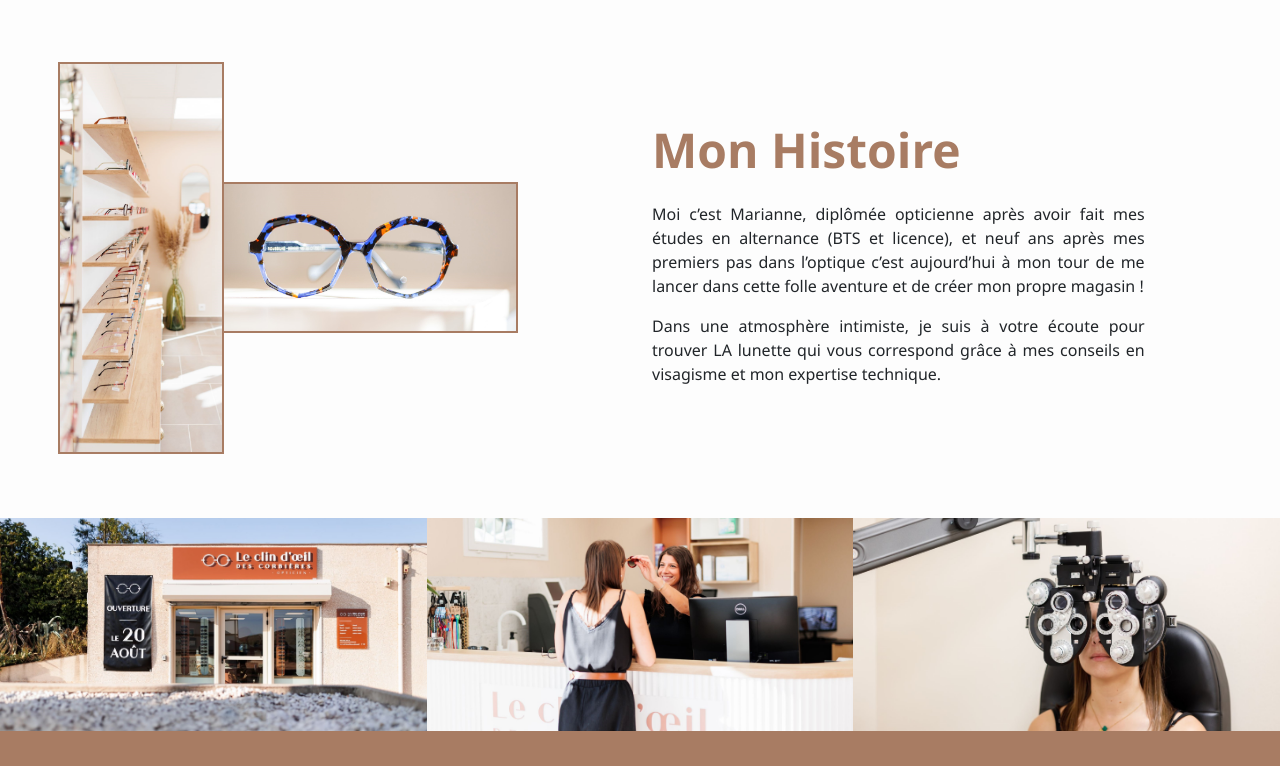
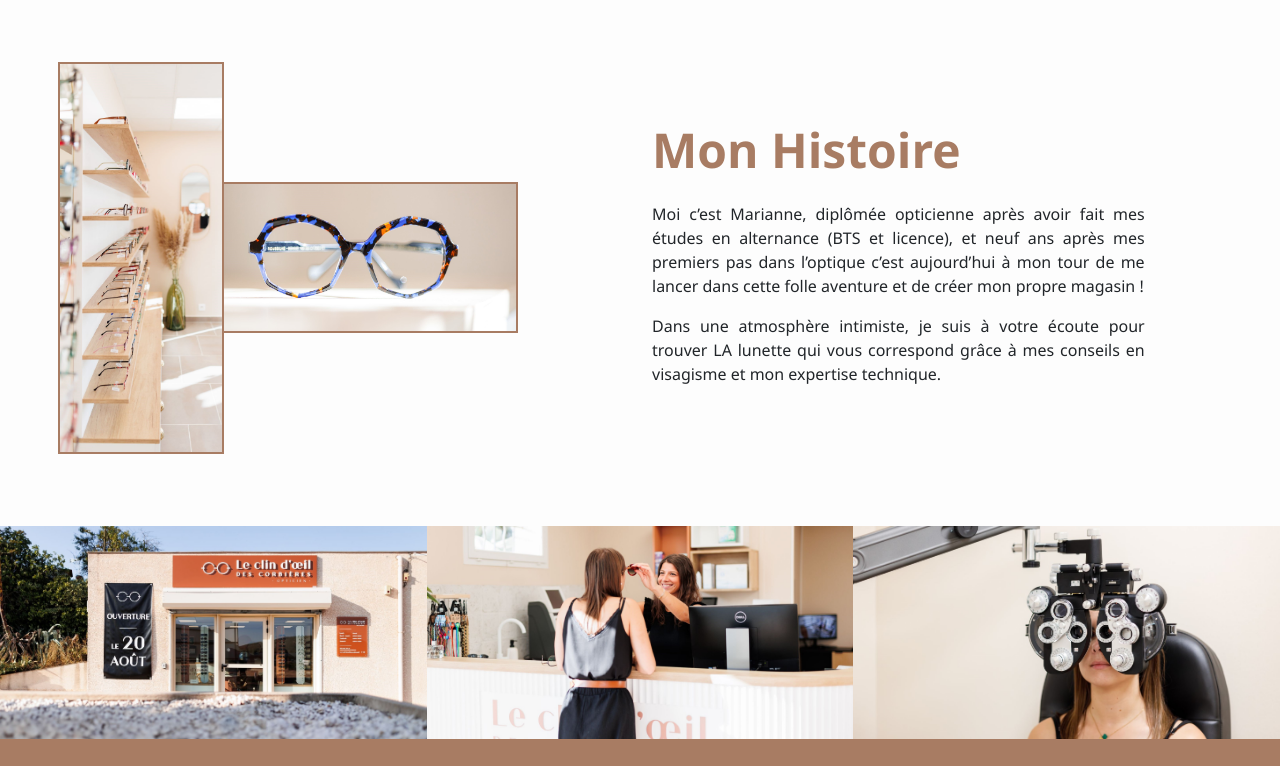
Before and after one commit to marissart/clinDoeilCorbieres, a Next.js app: page /a-propos in a window 1280 px wide. Shown: the part 602-1368 px from the top of the page. Built offline with nearby package versions, Linux system fonts and the light colour scheme.

Commit message:
first commit

```diff
--- a/app/a-propos/page.module.css
+++ b/app/a-propos/page.module.css
@@ -93,7 +93,7 @@
 
 .lastRow {
   /* margin-bottom: 10dvh; */
-  height: 14dvh;
+  height: 7dvh;
   width: 100dvw;
   background-color: #a87c63;
   justify-content: center;
@@ -114,6 +114,6 @@
 
   bottom: 8dvw;
   }
-  bottom: 15dvh;
+  bottom: 14dvh;
   padding: 0 !important;
 }
```
